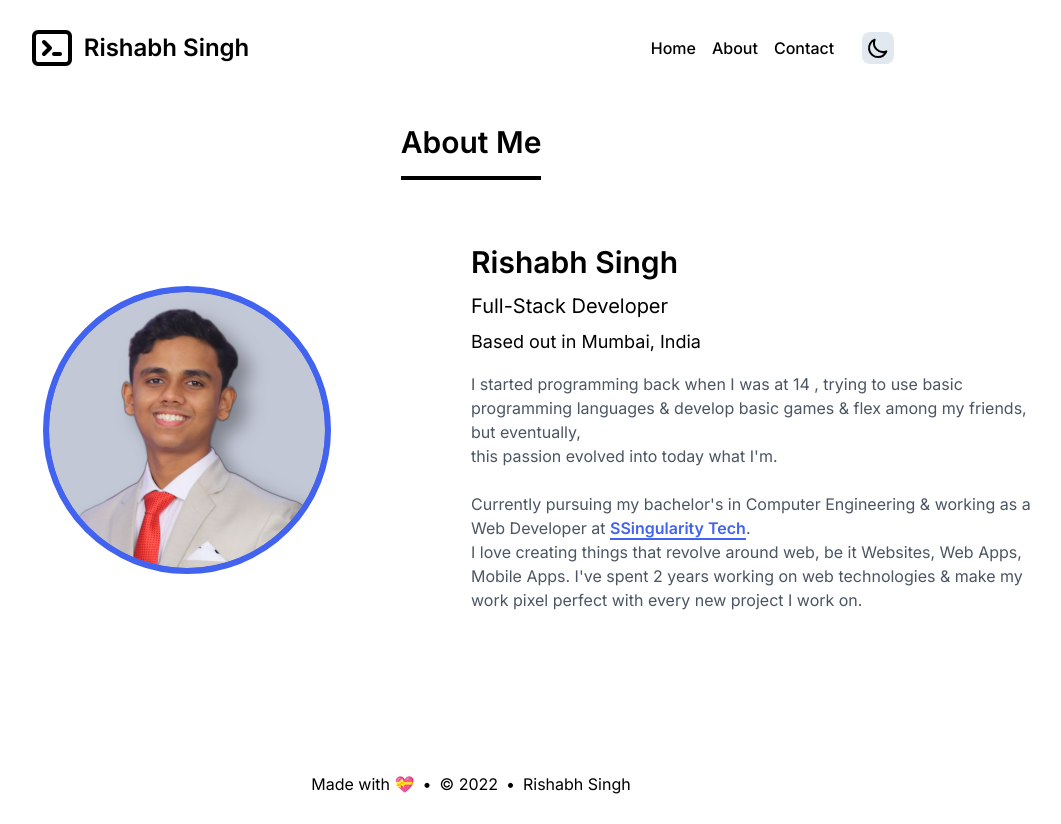
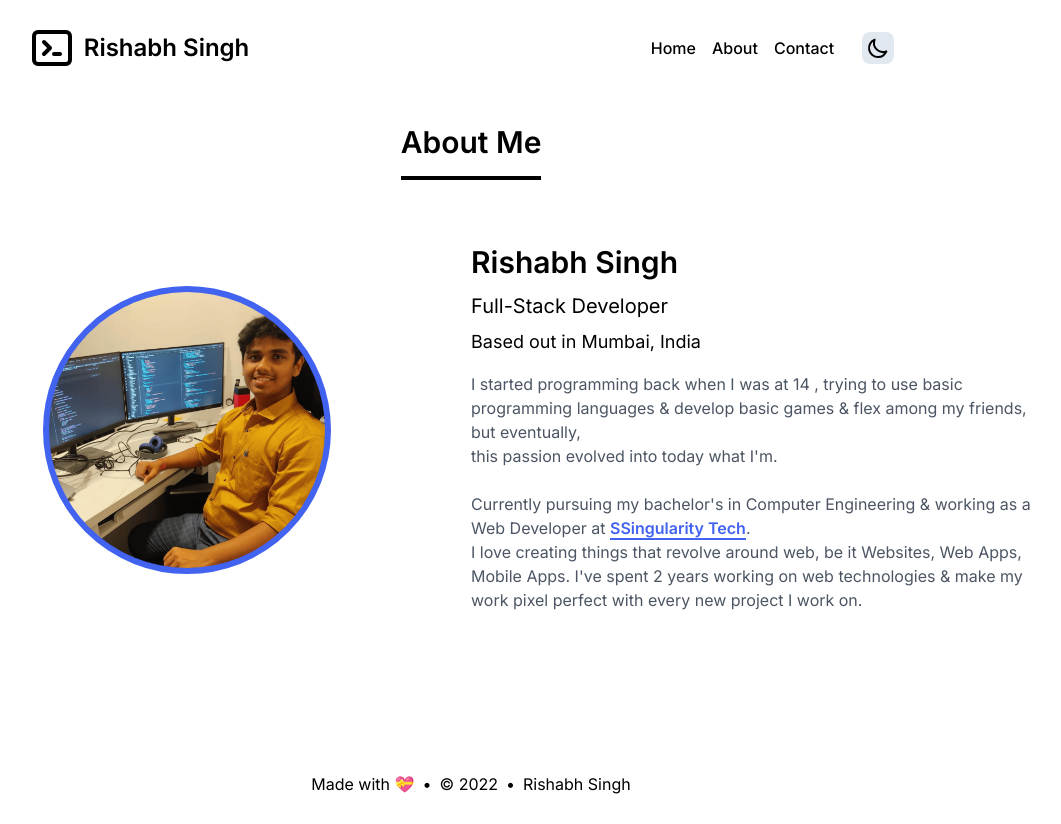
Before and after one commit to geeekgod/my_site, a Next.js app: page /about in a window 1280 px wide. Shown: the whole page, without its empty margins (169-1230 px from the left). Built offline with nearby package versions, Linux system fonts and the light colour scheme.

Commit message:
chore: update image and linked follow url

```diff
--- a/components/Footer/index.tsx
+++ b/components/Footer/index.tsx
@@ -111,7 +111,7 @@ const Footer = () => {
             whileHover="hover"
             target="_blank"
             rel="noreferrer"
-            href="https://www.linkedin.com/in/rishabhh-singh/"
+            href="https://linkedin.com/comm/mynetwork/discovery-see-all?usecase=PEOPLE_FOLLOWS&followMember=rishabhh-singh"
           >
             <svg
               className="w-8 mx-2"
--- a/components/Layout/index.tsx
+++ b/components/Layout/index.tsx
@@ -27,8 +27,8 @@ const Layout = (props: layoutProps) => {
       <Head>
         <meta name="viewport" content="width=device-width, initial-scale=1" />
         <title>Rishabh Singh</title>
-        <link rel="icon" href="/assets/myimage.png" />
-        <link rel="apple-touch-icon" href="/assets/myimage.png" />
+        <link rel="icon" href="/assets/my_pic.png" />
+        <link rel="apple-touch-icon" href="/assets/my_pic.png" />
         <meta
           name="description"
           content="Im a passionate Full-Stack developer. I develop quality software to help businesses to leverage their products."
@@ -52,7 +52,7 @@ const Layout = (props: layoutProps) => {
         />
         <meta property="og:url" content="https://rishabhsingh-dev.me/" />
         <meta property="og:site_name" content="Rishabh Singh" />
-        <meta property="og:image" content="/assets/myimage.png" />
+        <meta property="og:image" content="/assets/my_pic.png" />
         <meta property="og:image:width" content="500" />
         <meta property="og:image:height" content="500" />
 
--- a/pages/about.tsx
+++ b/pages/about.tsx
@@ -30,7 +30,7 @@ const About = () => {
           >
             <motion.img
               whileHover={{ scale: 1.07, transition: { type: "spring" } }}
-              src={"/assets/myimage.png"}
+              src={"/assets/my_pic.png"}
               alt="Rishabh Singh Image"
               className="w-56 slg:w-72 cursor-pointer border-[6px] rounded-full bg-[#4262F0] border-[#4262F0] dark:bg-[#7C92F4] dark:border-[#7C92F4]"
             />
```
Also changed, not shown: public/assets/my_pic.png (added).
